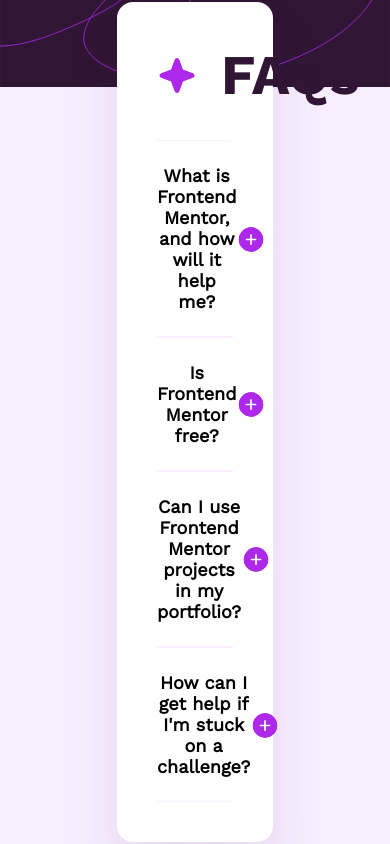
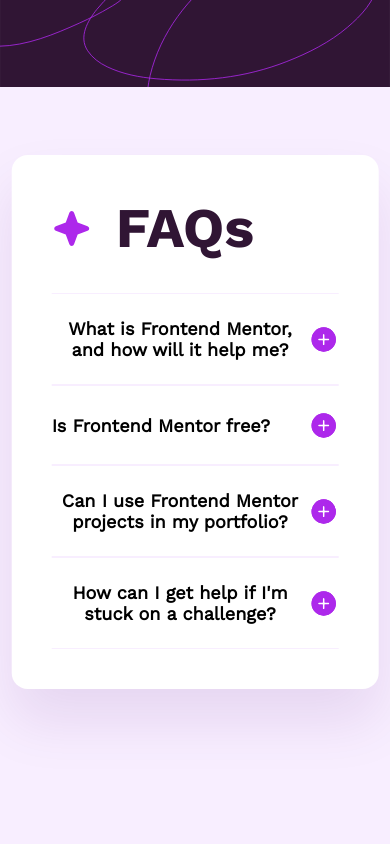
Before and after one commit to KiwiScreams/FAQ-Accordion-React, a React (Vite) app: page / in a window 390 px wide. Built offline with nearby package versions, Linux system fonts and the light colour scheme.

Commit message:
responsive

```diff
--- a/src/components/accordion/Accordion.css
+++ b/src/components/accordion/Accordion.css
@@ -59,3 +59,41 @@
 {
     background-image: url(../../assets/images/icon-minus.svg);
 }
+@media screen and (max-width: 1200px)
+{
+    .main-faq
+    {
+        width: 60%;
+    }
+}
+@media screen and (max-width: 900px)
+{
+    .main-faq
+    {
+        width: 80%;
+    }
+}
+@media screen and (max-width: 700px)
+{
+    .main-faq
+    {
+        width: 90%;
+    }
+}
+@media screen and (max-width: 400px)
+{
+    .main-faq
+    {
+        width: 94%;
+    }
+    body
+    {
+        background-image: url(../../assets/images/background-pattern-mobile.svg);
+        overflow-y: scroll;
+        background-size: auto;
+    }
+    ::-webkit-scrollbar
+    {
+        width: 10px;
+    }
+}
```
